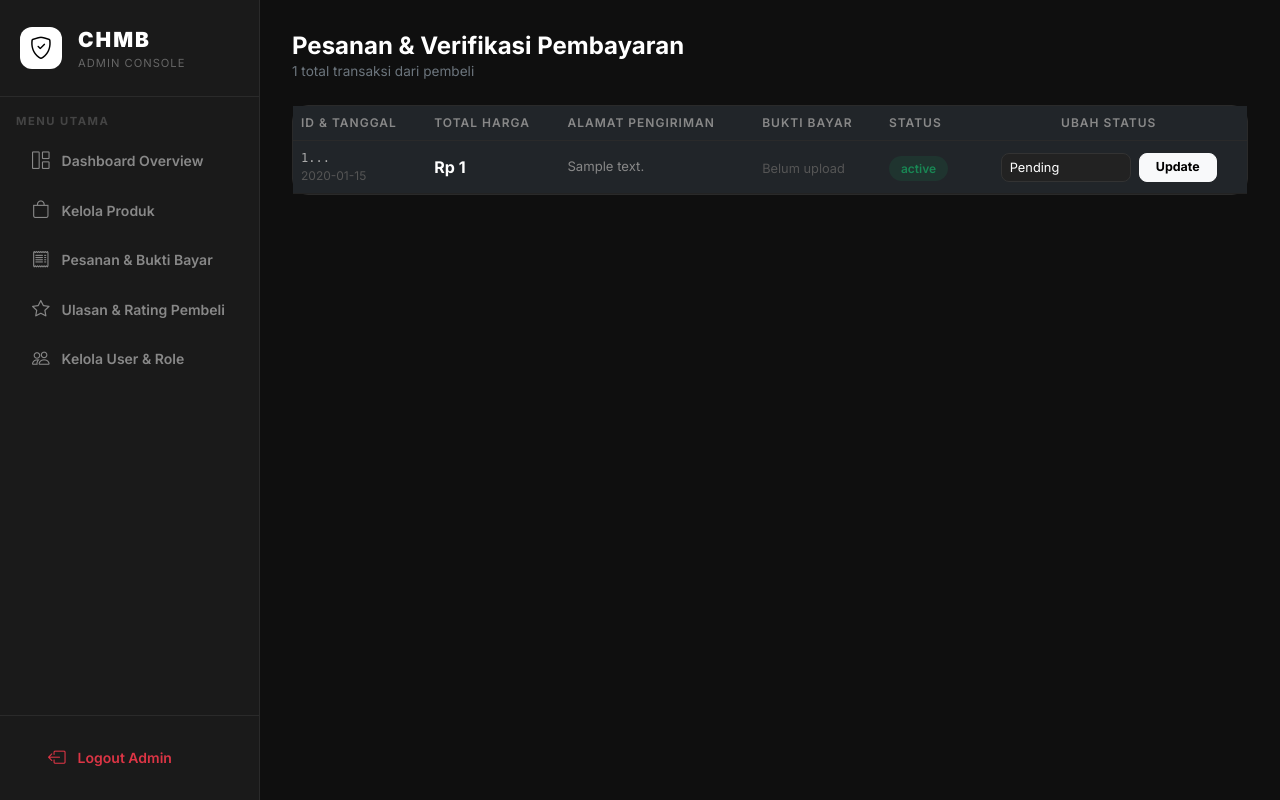
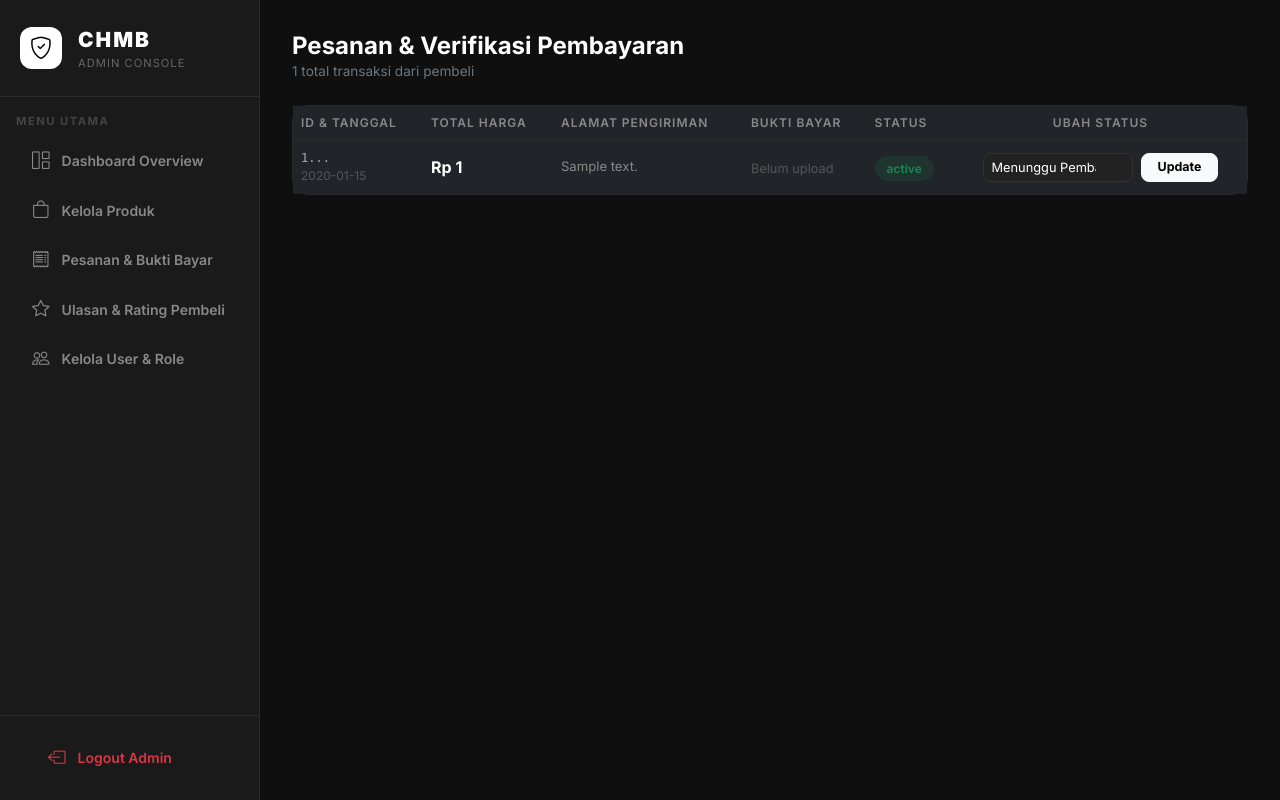
Before and after one commit to Cuil89/chmb-admin, a Flask app: template templates/orders.html in a window 1280 px wide. Run offline with Flask 3, Linux system fonts and the light colour scheme; the template is opened without the code that fills it: most values are stand-ins (such as "Sample title", 1, 10 or a date in 2020); some libraries are stand-ins or nearby versions.

Commit message:
feat: enhance order status flow in admin templates

```diff
--- a/templates/orders.html
+++ b/templates/orders.html
@@ -44,16 +44,17 @@
         <td>
           {% set s = order.status %}
           <span class="badge-status
-            {% if s == 'Pending' %}badge-pending
+            {% if s == 'Menunggu Pembayaran' or s == 'Pending' %}badge-pending
             {% elif s == 'Diproses' %}badge-diproses
             {% elif s == 'Dikirim' %}badge-dikirim
+            {% elif s == 'Dibatalkan' %}bg-danger text-white
             {% else %}badge-selesai{% endif %}">{{ s }}</span>
         </td>
         <td class="text-center">
           <form method="POST" action="{{ url_for('update_order_status', order_id=order.id) }}" class="d-flex gap-2 justify-content-center">
             <select name="status" class="form-select form-select-sm rounded-3"
-              style="background:#222; border-color:#333; color:#fff; font-size:0.8rem; width:130px;">
-              {% for status in ['Pending', 'Diproses', 'Dikirim', 'Selesai'] %}
+              style="background:#222; border-color:#333; color:#fff; font-size:0.8rem; width:150px;">
+              {% for status in ['Menunggu Pembayaran', 'Diproses', 'Dikirim', 'Selesai', 'Dibatalkan'] %}
                 <option value="{{ status }}" {{ 'selected' if order.status == status else '' }}>{{ status }}</option>
               {% endfor %}
             </select>
```
